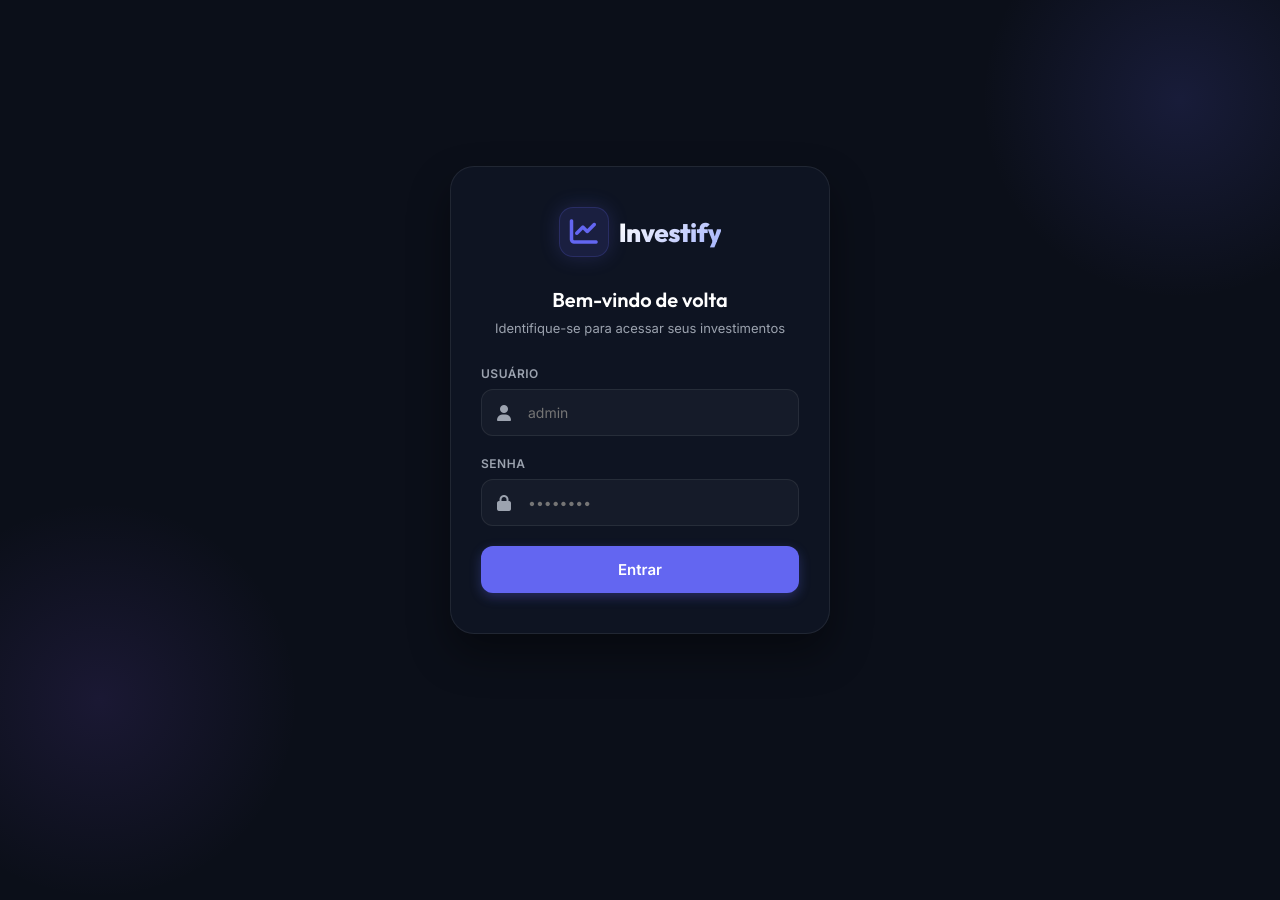
After one commit to heriveltogabriel/investify-app, a Flask app: page /login in a window 1280 px wide; the page is wider, and only the part inside the window is pictured. The commit adds this page. Run offline with Flask 3, Linux system fonts and the light colour scheme.

Commit message:
Implement session-based authentication and glassmorphism login screen

```diff
--- a/server.py
+++ b/server.py
@@ -1,15 +1,28 @@
-from flask import Flask, jsonify, request, send_from_directory
+from flask import Flask, jsonify, request, send_from_directory, session, redirect, url_for, render_template
 import json
 import os
 import openpyxl
 from openpyxl.styles import Font, Alignment, PatternFill, Border, Side
 from openpyxl.utils import get_column_letter
+from datetime import timedelta
 
 app = Flask(__name__, static_folder='static', static_url_path='')
+app.secret_key = 'investify-session-secret-key-2026'
+app.permanent_session_lifetime = timedelta(days=7)
 
 JSON_PATH = os.path.join(os.path.dirname(__file__), 'db.json')
 EXCEL_PATH = os.path.join(os.path.dirname(__file__), 'Investimentos.xlsx')
 EXPORT_PATH = os.path.join(os.path.dirname(__file__), 'Investimentos_Exportado.xlsx')
+CONFIG_PATH = os.path.join(os.path.dirname(__file__), 'config.json')
+
+def load_credentials():
+    if os.path.exists(CONFIG_PATH):
+        try:
+            with open(CONFIG_PATH, 'r', encoding='utf-8') as f:
+                return json.load(f)
+        except Exception:
+            pass
+    return {"username": "admin", "password": "change-me-on-first-login"}
 
 def load_db():
     if not os.path.exists(JSON_PATH):
@@ -30,9 +43,45 @@ def save_db(data):
     with open(JSON_PATH, 'w', encoding='utf-8') as f:
         json.dump(data, f, indent=2, ensure_ascii=False)
 
+@app.before_request
+def check_authentication():
+    allowed_routes = ['login', 'do_login', 'static']
+    if request.endpoint in allowed_routes or not request.endpoint:
+        return
+
+    if 'logged_in' not in session:
+        if request.path.startswith('/api/'):
+            return jsonify({"error": "Sessão expirada ou não autenticada."}), 401
+        return redirect(url_for('login'))
+
 @app.route('/')
 def index():
-    return send_from_directory('static', 'index.html')
+    return render_template('index.html')
+
+@app.route('/login')
+def login():
+    if 'logged_in' in session:
+        return redirect(url_for('index'))
+    return send_from_directory('static', 'login.html')
+
+@app.route('/api/login', methods=['POST'])
+def do_login():
+    payload = request.json or {}
+    username = payload.get('username')
+    password = payload.get('password')
+
+    creds = load_credentials()
+    if username == creds.get('username') and password == creds.get('password'):
+        session['logged_in'] = True
+        session.permanent = True
+        return jsonify({"success": True})
+
+    return jsonify({"error": "Usuário ou senha incorretos."}), 401
+
+@app.route('/logout')
+def logout():
+    session.pop('logged_in', None)
+    return redirect(url_for('login'))
 
 @app.route('/api/data', methods=['GET'])
 def get_data():
--- /dev/null
+++ b/static/login.html
@@ -0,0 +1,336 @@
+<!DOCTYPE html>
+<html lang="pt-BR">
+<head>
+    <meta charset="UTF-8">
+    <meta name="viewport" content="width=device-width, initial-scale=1.0">
+    <title>Investify - Entrar</title>
+    <!-- Google Fonts: Outfit & Inter -->
+    <link rel="preconnect" href="https://fonts.googleapis.com">
+    <link rel="preconnect" href="https://fonts.gstatic.com" crossorigin>
+    <link href="https://fonts.googleapis.com/css2?family=Inter:wght@300;400;500;600;700&family=Outfit:wght@300;400;500;600;700;800&display=swap" rel="stylesheet">
+    <!-- FontAwesome Icons -->
+    <link rel="stylesheet" href="https://cdnjs.cloudflare.com/ajax/libs/font-awesome/6.4.0/css/all.min.css">
+
+    <style>
+        :root {
+            --bg-color: #0b0f19;
+            --card-bg: rgba(17, 24, 39, 0.7);
+            --border-color: rgba(255, 255, 255, 0.08);
+            --text-color: #f3f4f6;
+            --text-muted: #9ca3af;
+            --accent-color: #6366f1;
+            --accent-glow: rgba(99, 102, 241, 0.15);
+            --font-main: 'Inter', sans-serif;
+            --font-heading: 'Outfit', sans-serif;
+        }
+
+        * {
+            margin: 0;
+            padding: 0;
+            box-sizing: border-box;
+        }
+
+        body {
+            background-color: var(--bg-color);
+            color: var(--text-color);
+            font-family: var(--font-main);
+            display: flex;
+            align-items: center;
+            justify-content: center;
+            min-height: 100vh;
+            overflow: hidden;
+            position: relative;
+        }
+
+        /* Ambient Glow Background */
+        body::before {
+            content: '';
+            position: absolute;
+            width: 400px;
+            height: 400px;
+            background: radial-gradient(circle, var(--accent-color) 0%, rgba(99, 102, 241, 0) 70%);
+            top: -100px;
+            right: -100px;
+            opacity: 0.15;
+            z-index: 0;
+            pointer-events: none;
+        }
+
+        body::after {
+            content: '';
+            position: absolute;
+            width: 400px;
+            height: 400px;
+            background: radial-gradient(circle, #8b5cf6 0%, rgba(139, 92, 246, 0) 70%);
+            bottom: -100px;
+            left: -100px;
+            opacity: 0.12;
+            z-index: 0;
+            pointer-events: none;
+        }
+
+        .login-container {
+            position: relative;
+            z-index: 10;
+            width: 100%;
+            max-width: 420px;
+            padding: 20px;
+        }
+
+        .login-card {
+            background: var(--card-bg);
+            backdrop-filter: blur(20px);
+            -webkit-backdrop-filter: blur(20px);
+            border: 1px solid var(--border-color);
+            border-radius: 24px;
+            padding: 40px 30px;
+            box-shadow: 0 20px 40px rgba(0, 0, 0, 0.4);
+            text-align: center;
+        }
+
+        .logo-area {
+            display: flex;
+            align-items: center;
+            justify-content: center;
+            gap: 10px;
+            margin-bottom: 30px;
+        }
+
+        .logo-icon {
+            font-size: 28px;
+            color: var(--accent-color);
+            background: var(--accent-glow);
+            width: 50px;
+            height: 50px;
+            display: flex;
+            align-items: center;
+            justify-content: center;
+            border-radius: 14px;
+            border: 1px solid rgba(99, 102, 241, 0.2);
+            box-shadow: 0 0 20px rgba(99, 102, 241, 0.2);
+        }
+
+        .logo-text {
+            font-family: var(--font-heading);
+            font-size: 26px;
+            font-weight: 800;
+            letter-spacing: -0.5px;
+            background: linear-gradient(135deg, #ffffff 0%, #a5b4fc 100%);
+            -webkit-background-clip: text;
+            -webkit-text-fill-color: transparent;
+        }
+
+        h2 {
+            font-family: var(--font-heading);
+            font-size: 20px;
+            font-weight: 600;
+            margin-bottom: 8px;
+            color: #ffffff;
+        }
+
+        .subtitle {
+            font-size: 13px;
+            color: var(--text-muted);
+            margin-bottom: 30px;
+        }
+
+        .form-group {
+            margin-bottom: 20px;
+            text-align: left;
+            position: relative;
+        }
+
+        .form-group label {
+            display: block;
+            font-size: 12px;
+            font-weight: 600;
+            color: var(--text-muted);
+            margin-bottom: 8px;
+            text-transform: uppercase;
+            letter-spacing: 0.5px;
+        }
+
+        .input-wrapper {
+            position: relative;
+        }
+
+        .input-wrapper i {
+            position: absolute;
+            left: 16px;
+            top: 50%;
+            transform: translateY(-50%);
+            color: var(--text-muted);
+            font-size: 16px;
+            transition: color 0.2s ease;
+        }
+
+        .form-control {
+            width: 100%;
+            background: rgba(255, 255, 255, 0.03);
+            border: 1px solid var(--border-color);
+            border-radius: 12px;
+            padding: 14px 16px 14px 46px;
+            color: #ffffff;
+            font-family: inherit;
+            font-size: 14px;
+            transition: all 0.2s ease;
+        }
+
+        .form-control:focus {
+            outline: none;
+            border-color: var(--accent-color);
+            background: rgba(255, 255, 255, 0.05);
+            box-shadow: 0 0 12px rgba(99, 102, 241, 0.15);
+        }
+
+        .form-control:focus + i {
+            color: var(--accent-color);
+        }
+
+        .btn-login {
+            width: 100%;
+            background: var(--accent-color);
+            color: #ffffff;
+            border: none;
+            border-radius: 12px;
+            padding: 14px;
+            font-family: inherit;
+            font-size: 15px;
+            font-weight: 600;
+            cursor: pointer;
+            transition: all 0.2s ease;
+            display: flex;
+            align-items: center;
+            justify-content: center;
+            gap: 10px;
+            box-shadow: 0 4px 12px rgba(99, 102, 241, 0.3);
+            margin-top: 10px;
+        }
+
+        .btn-login:hover {
+            background: #4f46e5;
+            transform: translateY(-1px);
+            box-shadow: 0 6px 16px rgba(99, 102, 241, 0.4);
+        }
+
+        .btn-login:active {
+            transform: translateY(0);
+        }
+
+        .error-message {
+            background: rgba(239, 68, 68, 0.1);
+            border: 1px solid rgba(239, 68, 68, 0.2);
+            color: #ef4444;
+            border-radius: 10px;
+            padding: 12px;
+            font-size: 13px;
+            margin-bottom: 20px;
+            display: none;
+            align-items: center;
+            gap: 8px;
+            text-align: left;
+        }
+
+        /* Spinner for loading state */
+        .spinner {
+            display: none;
+            width: 18px;
+            height: 18px;
+            border: 2px solid rgba(255, 255, 255, 0.3);
+            border-radius: 50%;
+            border-top-color: #ffffff;
+            animation: spin 0.8s linear infinite;
+        }
+
+        @keyframes spin {
+            to { transform: rotate(360deg); }
+        }
+    </style>
+</head>
+<body>
+
+    <div class="login-container">
+        <div class="login-card">
+            <div class="logo-area">
+                <i class="fa-solid fa-chart-line logo-icon"></i>
+                <span class="logo-text">Investify</span>
+            </div>
+
+            <h2>Bem-vindo de volta</h2>
+            <p class="subtitle">Identifique-se para acessar seus investimentos</p>
+
+            <div id="error-box" class="error-message">
+                <i class="fa-solid fa-circle-exclamation"></i>
+                <span id="error-text">Usuário ou senha incorretos.</span>
+            </div>
+
+            <form id="login-form">
+                <div class="form-group">
+                    <label for="username">Usuário</label>
+                    <div class="input-wrapper">
+                        <input type="text" id="username" class="form-control" placeholder="admin" required autocomplete="username">
+                        <i class="fa-solid fa-user"></i>
+                    </div>
+                </div>
+
+                <div class="form-group">
+                    <label for="password">Senha</label>
+                    <div class="input-wrapper">
+                        <input type="password" id="password" class="form-control" placeholder="••••••••" required autocomplete="current-password">
+                        <i class="fa-solid fa-lock"></i>
+                    </div>
+                </div>
+
+                <button type="submit" id="btn-submit" class="btn-login">
+                    <span>Entrar</span>
+                    <span id="btn-spinner" class="spinner"></span>
+                </button>
+            </form>
+        </div>
+    </div>
+
+    <script>
+        document.getElementById('login-form').addEventListener('submit', async function(e) {
+            e.preventDefault();
+
+            const errorBox = document.getElementById('error-box');
+            const errorText = document.getElementById('error-text');
+            const spinner = document.getElementById('btn-spinner');
+            const submitBtn = document.getElementById('btn-submit');
+
+            const user = document.getElementById('username').value;
+            const pass = document.getElementById('password').value;
+
+            // Show loading
+            errorBox.style.display = 'none';
+            spinner.style.display = 'block';
+            submitBtn.disabled = true;
+
+            try {
+                const response = await fetch('/api/login', {
+                    method: 'POST',
+                    headers: { 'Content-Type': 'application/json' },
+                    body: JSON.stringify({ username: user, password: pass })
+                });
+
+                const data = await response.json();
+
+                if (response.ok && data.success) {
+                    // Redirect to home page
+                    window.location.href = '/';
+                } else {
+                    // Show error
+                    errorText.textContent = data.error || 'Usuário ou senha incorretos.';
+                    errorBox.style.display = 'flex';
+                }
+            } catch (err) {
+                errorText.textContent = 'Erro ao conectar ao servidor.';
+                errorBox.style.display = 'flex';
+            } finally {
+                spinner.style.display = 'none';
+                submitBtn.disabled = false;
+            }
+        });
+    </script>
+</body>
+</html>
```
Also changed, not shown: static/app.js (+18 -0 lines), templates/index.html (renamed from static/index.html, +6 -2 lines), 1 other file.
